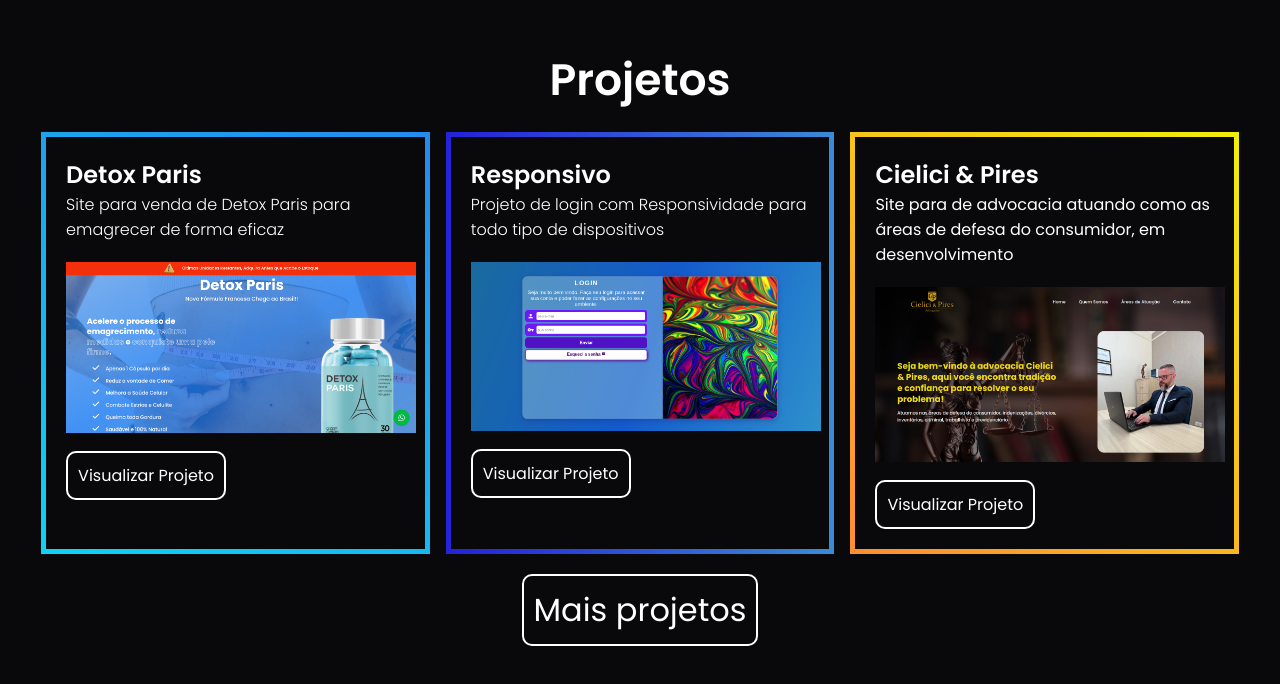
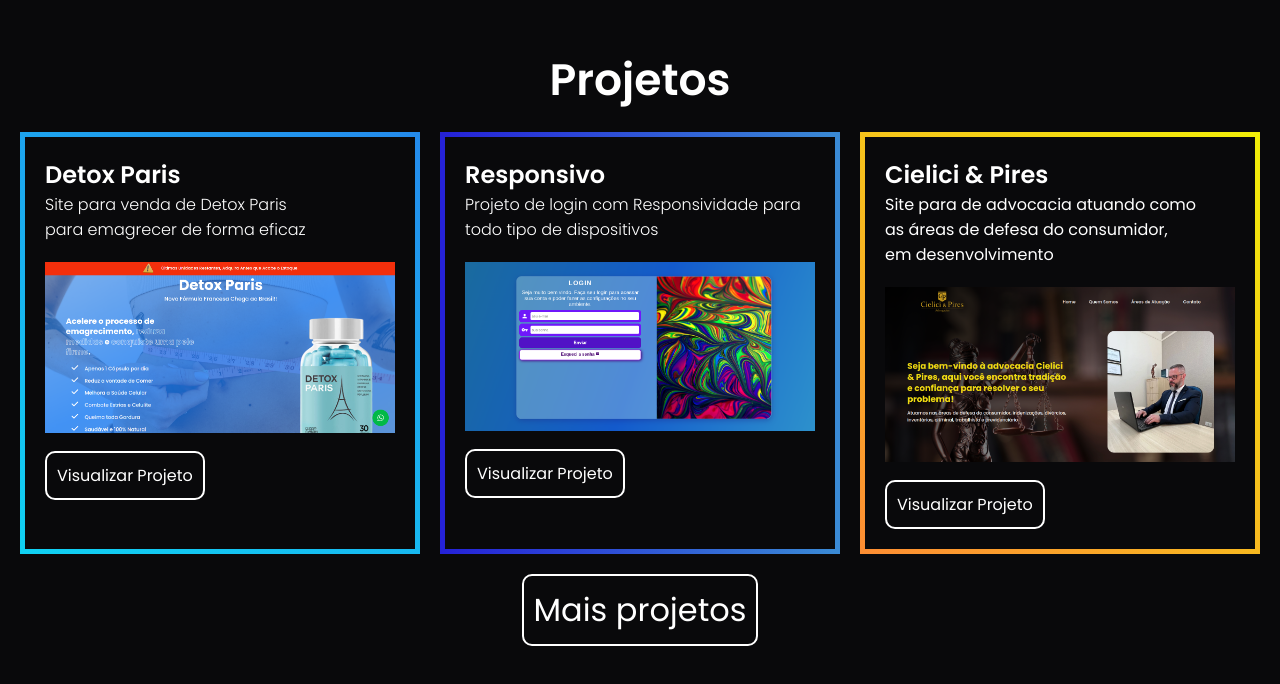
Before and after one commit to GustavoHLaurindo/portifolio, a plain HTML site: page index.html in a window 1280 px wide. Shown: the part 1178-1862 px from the top of the page. Drawn offline with nearby package versions, Linux system fonts and the light colour scheme.

Commit message:
atualização responsivo

```diff
--- a/index.html
+++ b/index.html
@@ -62,19 +62,19 @@
            <div class="apresentacao-projetos">
                <div class="box">
                    <h2 class="titulo-box">Detox Paris</h2>
-                   <p class="paragrafo-projeto-item">Site para venda de Detox Paris para emagrecer de forma eficaz</p>
+                   <p class="paragrafo-projeto-item">Site para venda de Detox Paris <br> para emagrecer de forma eficaz</p>
                    <img src="imagens/Captura de tela de 2023-10-31 14-08-45.png" alt="" width="350" class="imagem-box">
                    <a href="https://gustavohlaurindo.github.io/detox-paris"  target="_blank"class="link-projeto">Visualizar Projeto</a>
                </div>
                <div class="box" id="meio" >
                 <h2 class="titulo-box">Responsivo</h2>
-                <p class="paragrafo-projeto-item">Projeto de login com Responsividade para todo tipo de dispositivos</p>
+                <p class="paragrafo-projeto-item">Projeto de login com Responsividade para <br> todo tipo de dispositivos</p>
                 <img src="imagens/Captura de tela de 2023-10-31 14-11-25.png" alt="" class="imagem-box" width="350">
                 <a href="https://gustavohlaurindo.github.io/login" target="_blank" class="link-projeto">Visualizar Projeto</a>
                </div>
                <div class="box">
                 <h2 class="titulo-box">Cielici & Pires</h2>
-                <p class="descricao-projeto-item">Site para de advocacia atuando como as áreas de defesa do consumidor, em desenvolvimento</p>
+                <p class="descricao-projeto-item">Site para de advocacia atuando como <br> as áreas de defesa do consumidor,<br/> em desenvolvimento</p>
                 <img src="imagens/Captura de tela de 2023-10-31 14-03-55.png" alt="" width="350" class="imagem-box">
                 <a href="https://gustavohlaurindo.github.io/alurabooks/" class="link-projeto" target="_blank">Visualizar Projeto</a>
                </div>
--- a/style.css
+++ b/style.css
@@ -195,10 +195,10 @@
 }
 div.apresentacao-projetos{
     display: flex;
+    gap: 20px;
     justify-content: space-around;
 }
 div.box{
-    width: 32%;
     padding: 20px;
     border: 2px solid white;
     border-radius: 10px;
```
